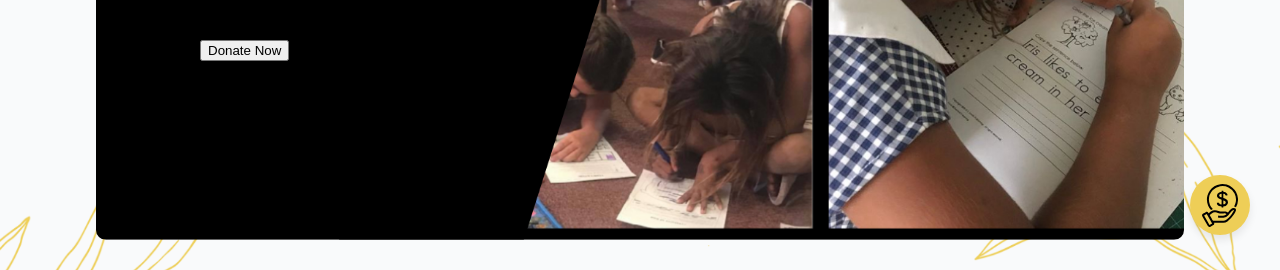
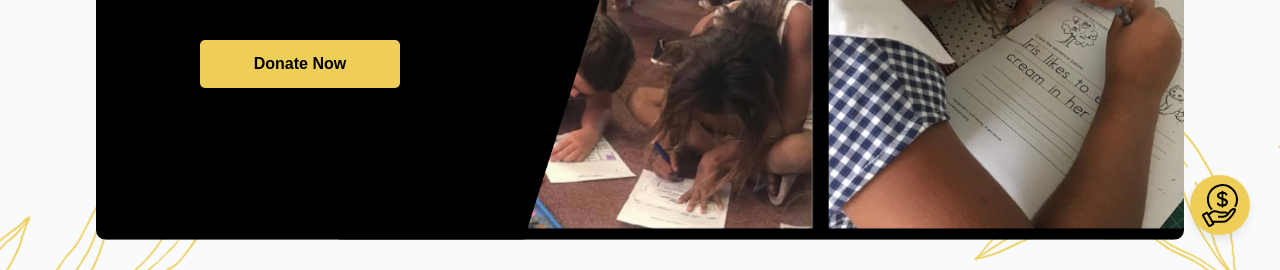
Before and after one commit to snowjackband/Final_UX_UI_Project, a plain HTML site: page index.html in a window 1280 px wide. Shown: the part 520-790 px from the top of the page. Drawn offline with nearby package versions, Linux system fonts and the light colour scheme.

Commit message:
summary
updated the hero button hover state

```diff
--- a/CSS/sidenav.css
+++ b/CSS/sidenav.css
@@ -32,7 +32,7 @@
 
   /* When you mouse over the navigation links, change their color */
   .sidenav a:hover {
-
+    text-decoration: underline;
   }
 
   /* Position and style the close button (top right corner) */
--- a/CSS/style.css
+++ b/CSS/style.css
@@ -266,6 +266,27 @@ Just try to stick with the original design as close as possible
     box-shadow: 0px 8px 8px #0000002c;
 }
 
+#hero-button{
+    width:100%;
+    max-width:200px;
+    padding:15px 0;
+    border-radius:5px;
+    color:black;
+    background-color:#EECE57;
+    font-size:16px;
+    cursor:pointer;
+    align-self: center;
+    outline:none;
+    text-decoration: none;
+    border:none;
+    font-weight: 600;
+    margin-bottom: 60px;
+}
+
+#hero-button:hover{
+    color:white;
+    text-shadow: 4px 4px 4px #00000015;
+}
 /* this is for the fab button */
 .floatingButtonWrap {
     display: block;
--- a/index.html
+++ b/index.html
@@ -67,7 +67,7 @@
         Warra-li,<br>
         Warrama-li!</h1>
       <p>To Carry, To Build, To Stand!</p>
-      <button>Donate Now</button>
+      <button id="hero-button">Donate Now</button>
   </div>
 </section>
 
```
